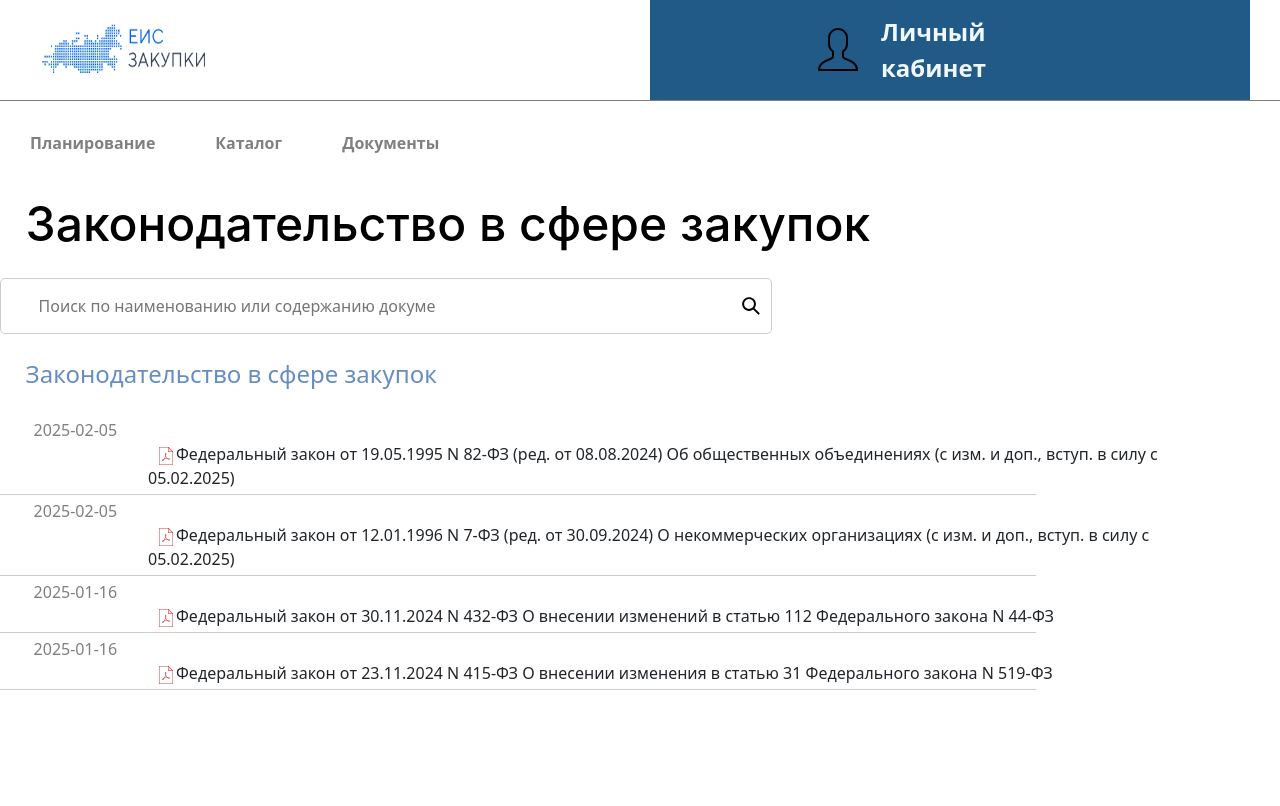
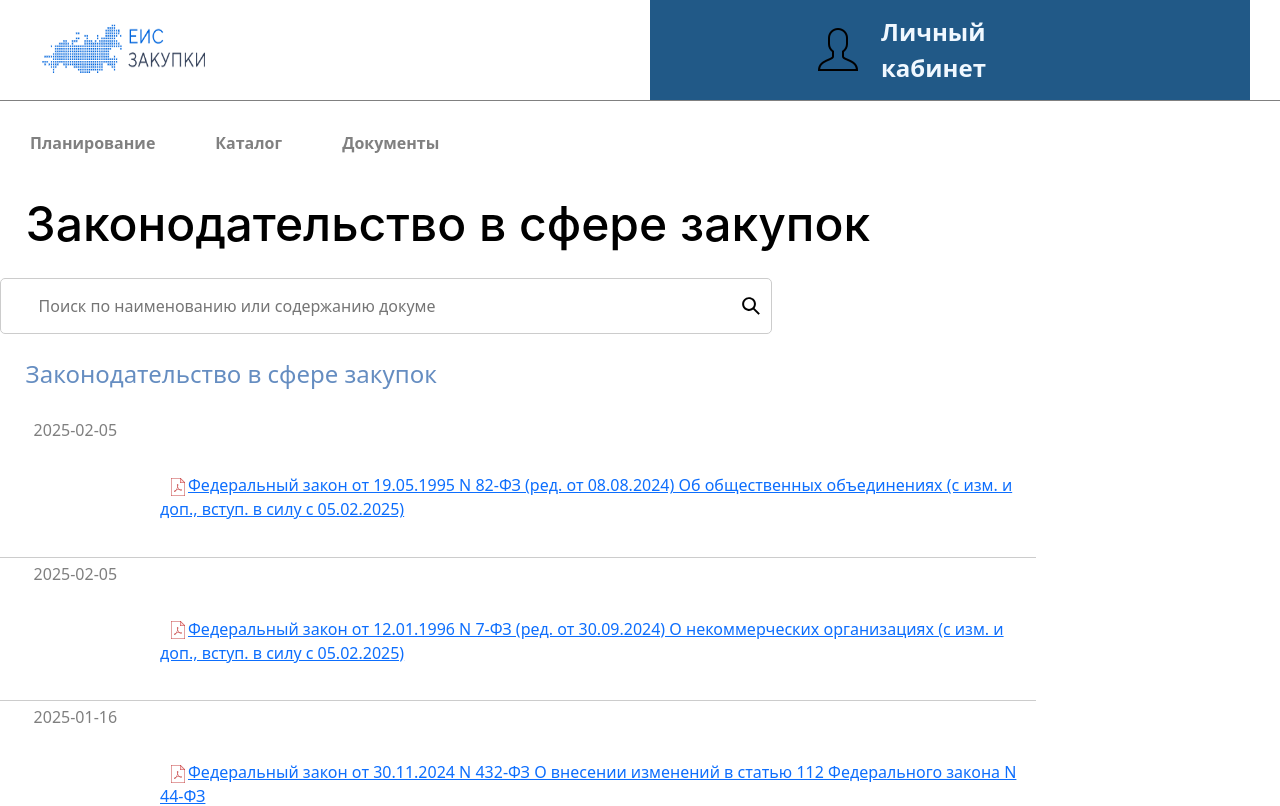
Before and after one commit to olshanskiyvv/goszakupki_front, a React (Create React App) app: page /docpagesfile in a window 1280 px wide. Shown: the top 806 px of the page. Built offline with nearby package versions, Linux system fonts and the light colour scheme.

Commit message:
fale_upd

```diff
--- a/src/pages/DocPagesFile.jsx
+++ b/src/pages/DocPagesFile.jsx
@@ -21,10 +21,12 @@ const Table = () => {
       {data.map((item, index) => (
         <div className="row" key={index}>
           <div className="cell datePDF">{item.date}</div>
+          <a href='https://minjust.gov.ru/uploaded/files/obobshchestvennyhobedineniyah0.docx'>
           <div className="cell namePDF">
             <img src="/pdf.png" alt="папка" className="icon" />
             {item.name}
           </div>
+          </a>
         </div>
       ))}
     </div>
```
